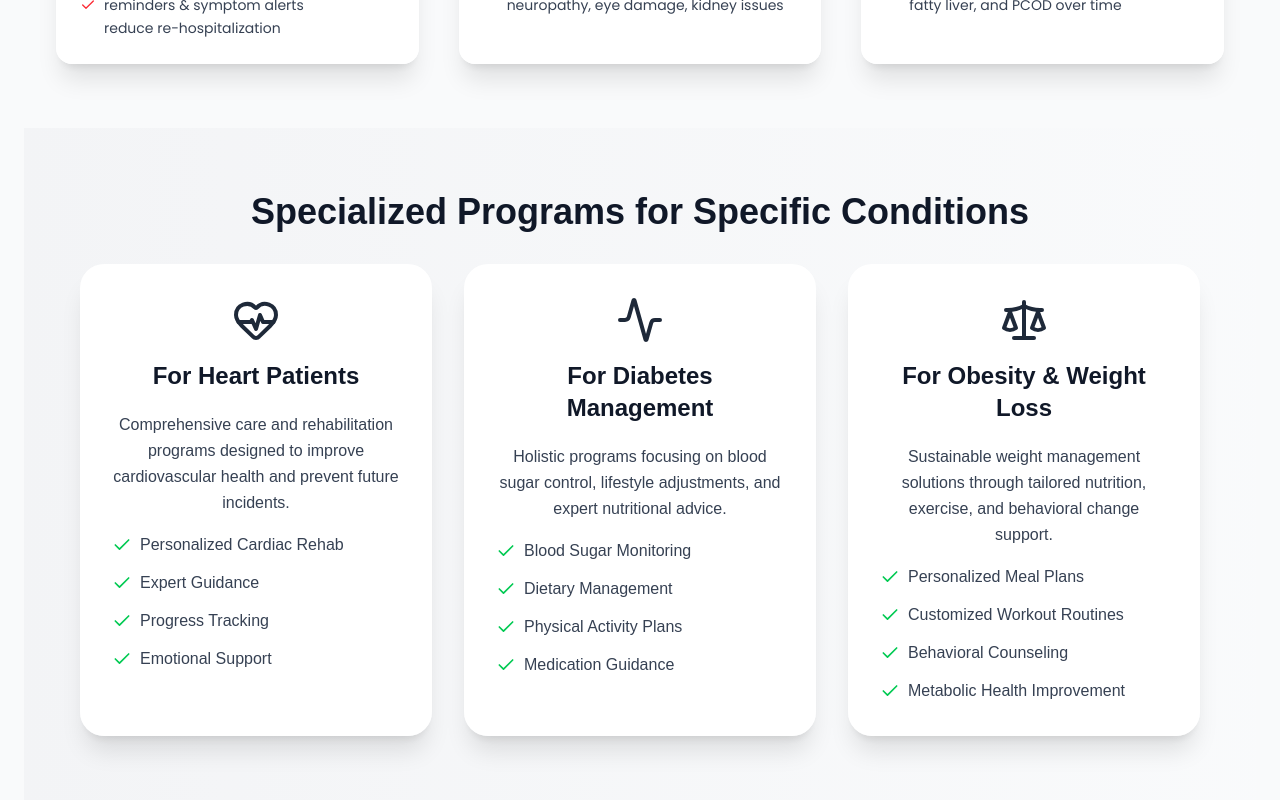
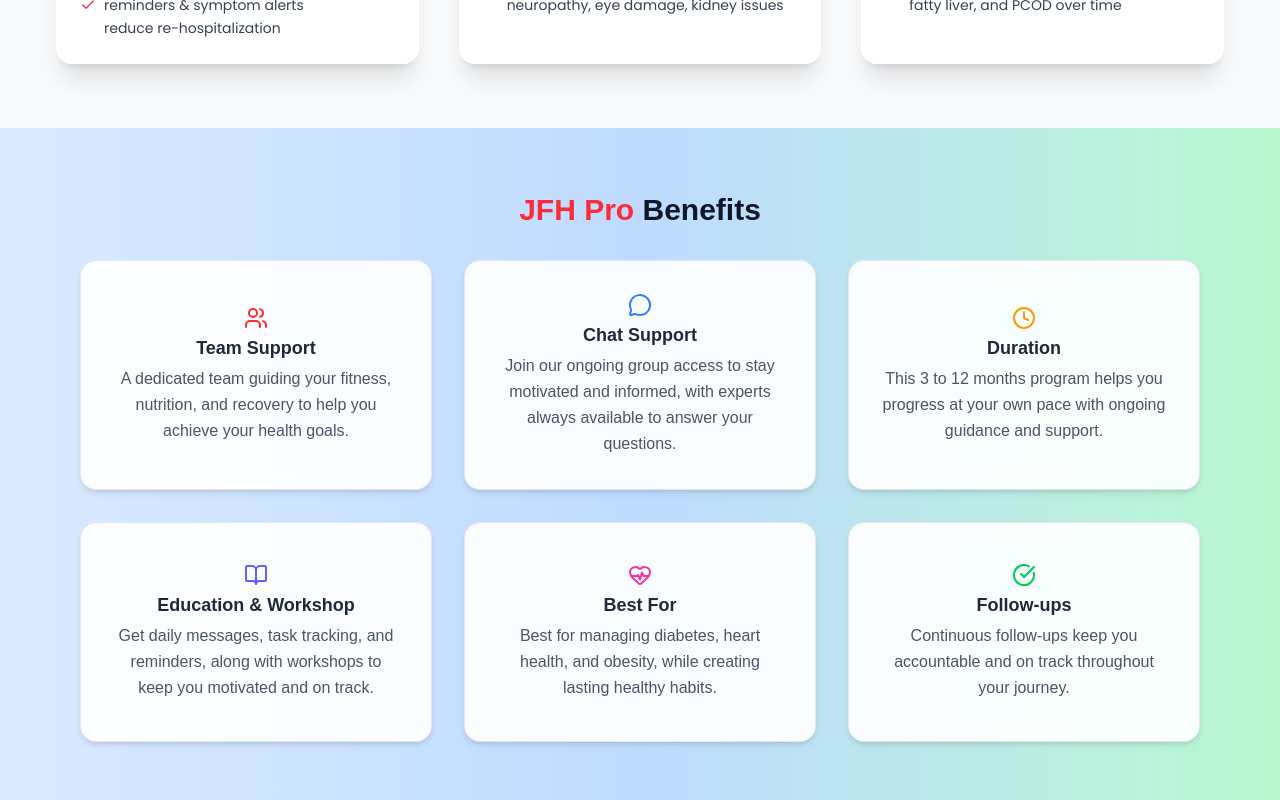
Before and after one commit to pranavpatildz/Just-For-Hearts, a Next.js app: page / in a window 1280 px wide. Shown: the part 2960-3760 px from the top of the page. Built offline with nearby package versions, Linux system fonts and the light colour scheme.

Commit message:
26-02-2026 00:47:00 JFH Pro Benefits section Done

```diff
--- a/app/page.tsx
+++ b/app/page.tsx
@@ -3,6 +3,7 @@
 import Benefits from "@/components/public/Benefits";
 import ComparisonSection from "@/components/public/ComparisonSection";
 import Programs from "@/components/public/Programs";
+import JFHProBenefits from "@/components/public/JFHProBenefits";
 
 import ComparisonTable from "@/components/public/ComparisonTable";
 import Experts from "@/components/public/Experts";
@@ -19,6 +20,7 @@
         <Hero />
         <ComparisonSection />
         <Programs />
+        <JFHProBenefits />
 
         <ComparisonTable />
         <Benefits />
--- /dev/null
+++ b/components/public/JFHProBenefits.tsx
@@ -0,0 +1,84 @@
+import {
+  Users,
+  MessageCircle,
+  Clock,
+  BookOpen,
+  HeartPulse,
+  CheckCircle
+} from "lucide-react";
+
+export default function JFHProBenefits() {
+  const benefitsData = [
+    {
+      icon: Users,
+      color: "text-red-500",
+      heading: "Team Support",
+      description: "A dedicated team guiding your fitness, nutrition, and recovery to help you achieve your health goals.",
+    },
+    {
+      icon: MessageCircle,
+      color: "text-blue-500",
+      heading: "Chat Support",
+      description: "Join our ongoing group access to stay motivated and informed, with experts always available to answer your questions.",
+    },
+    {
+      icon: Clock,
+      color: "text-amber-500",
+      heading: "Duration",
+      description: "This 3 to 12 months program helps you progress at your own pace with ongoing guidance and support.",
+    },
+    {
+      icon: BookOpen,
+      color: "text-indigo-500",
+      heading: "Education & Workshop",
+      description: "Get daily messages, task tracking, and reminders, along with workshops to keep you motivated and on track.",
+    },
+    {
+      icon: HeartPulse,
+      color: "text-pink-500",
+      heading: "Best For",
+      description: "Best for managing diabetes, heart health, and obesity, while creating lasting healthy habits.",
+    },
+    {
+      icon: CheckCircle,
+      color: "text-green-500",
+      heading: "Follow-ups",
+      description: "Continuous follow-ups keep you accountable and on track throughout your journey.",
+    },
+  ];
+
+  return (
+    <section className="w-screen relative left-1/2 right-1/2 -ml-[50vw] -mr-[50vw] py-10 md:py-16 bg-gradient-to-r from-blue-100 via-blue-200 to-green-200">
+      <div className="max-w-6xl mx-auto px-4">
+        {/* Section Heading */}
+        <h2 className="text-2xl md:text-3xl font-bold text-center mb-8">
+          <span className="text-red-500">JFH Pro</span>{' '}
+          <span className="text-gray-900">Benefits</span>
+        </h2>
+
+        {/* Cards Grid */}
+        <div className="grid grid-cols-2 md:grid-cols-3 gap-4 md:gap-8">
+          {benefitsData.map((benefit, index) => {
+            const IconComponent = benefit.icon;
+            return (
+              <div
+                key={index}
+                className="bg-white/90 backdrop-blur-sm rounded-2xl shadow-md p-4 md:p-8 min-h-[150px] md:min-h-[220px] flex flex-col justify-center items-center text-center hover:shadow-lg transition-all duration-300 border border-gray-200 gap-1"
+              >
+                <div className="text-2xl">
+                  <IconComponent className={`w-6 h-6 ${benefit.color}`} />
+                </div>
+                <h3 className="font-semibold text-sm md:text-lg text-gray-800">
+                  {benefit.heading}
+                </h3>
+                <p className="text-gray-600 text-xs md:text-base leading-relaxed">
+                  {benefit.description}
+                </p>
+              </div>
+            );
+          })}
+        </div>
+      </div>
+    </section>
+  );
+}
```
